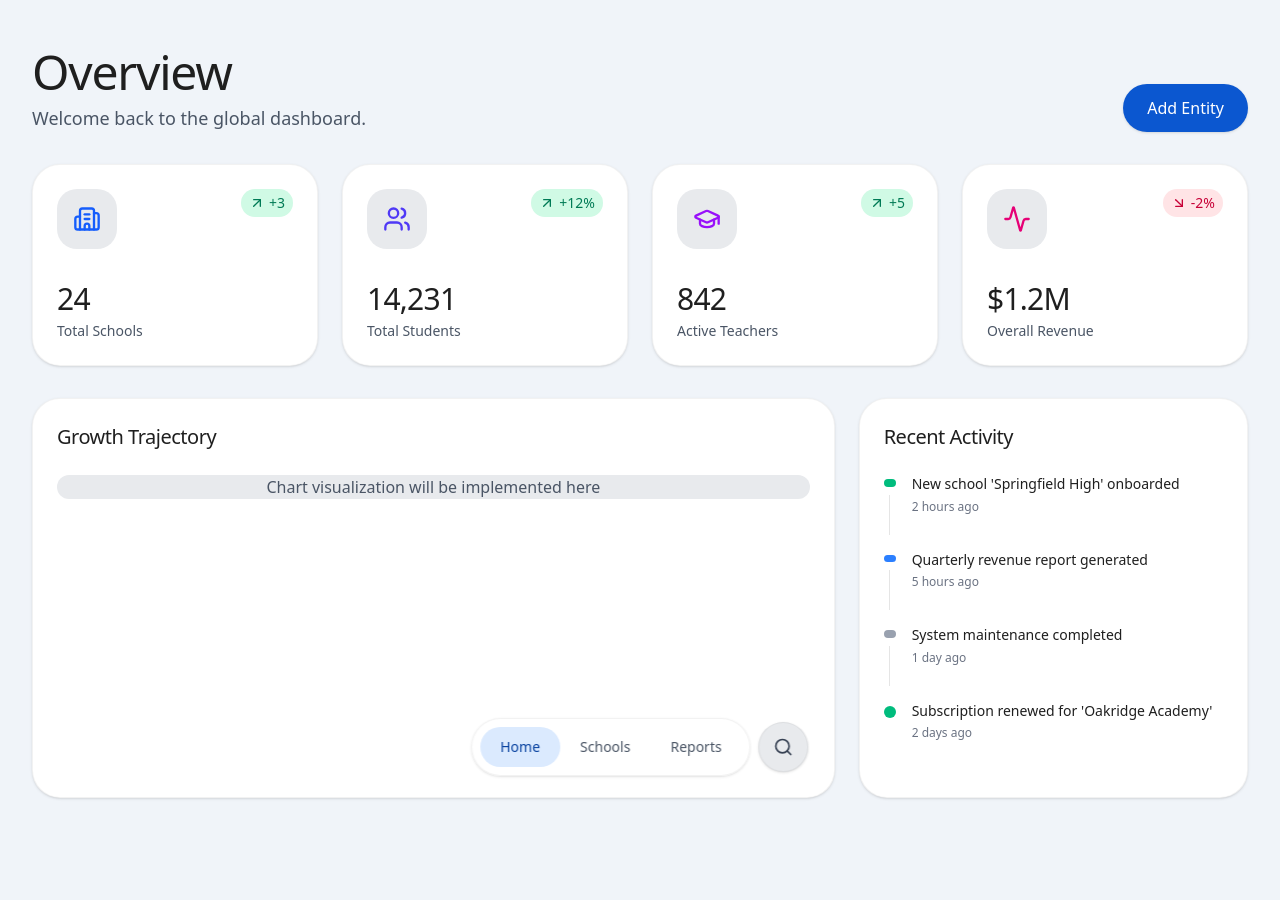
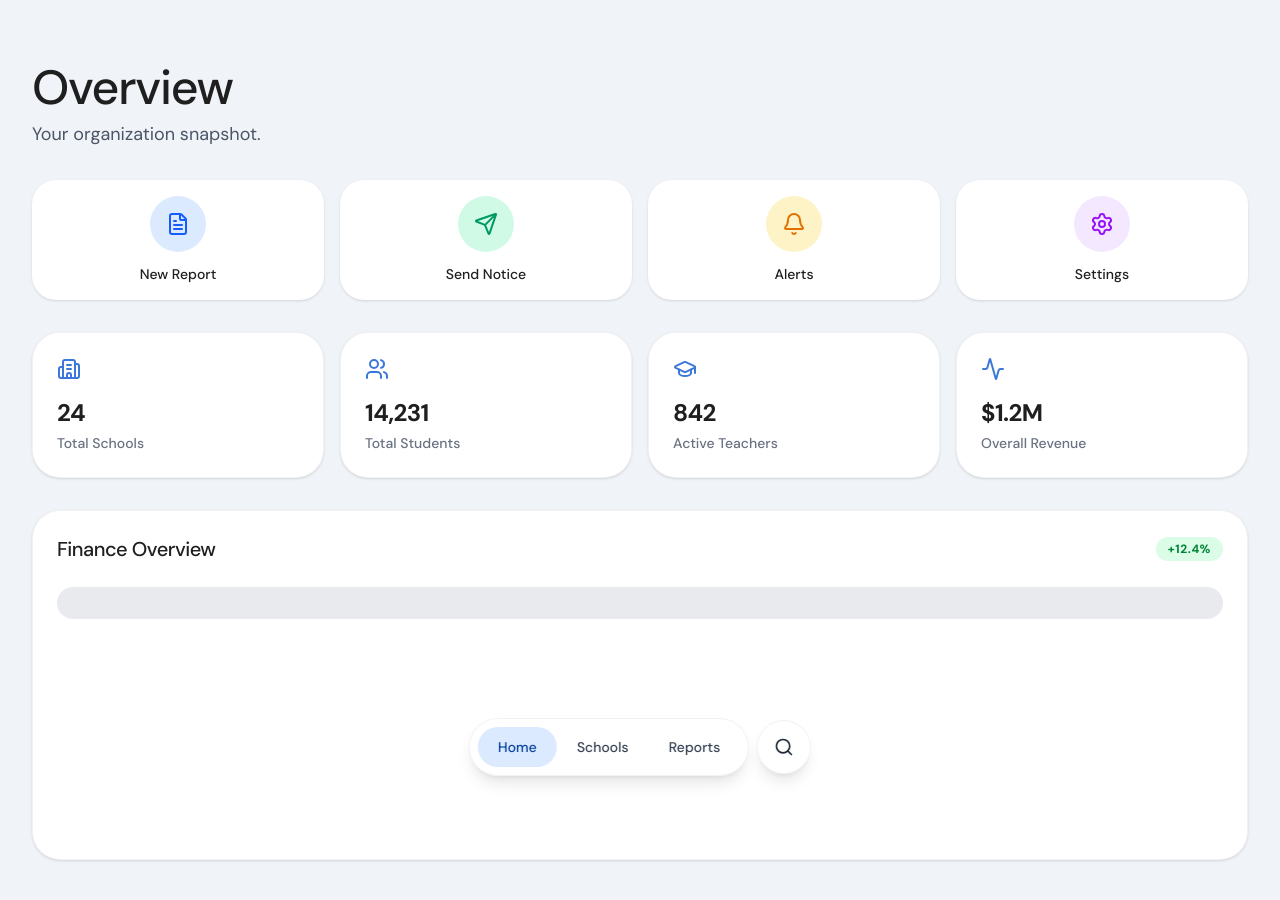
Before and after one commit to ubadha-kaif-work/campusDesk, a Next.js app: page /parent-company in a window 1280 px wide. Shown: the top 900 px of the page. Built offline with nearby package versions, Linux system fonts and the light colour scheme.

Commit message:
feat: complete Google Sans typography, dashboard quick actions, and search routing

```diff
--- a/src/app/layout.tsx
+++ b/src/app/layout.tsx
@@ -1,15 +1,16 @@
 import type { Metadata } from "next";
-import { Outfit } from "next/font/google";
+import { DM_Sans } from "next/font/google";
 import "./globals.css";
 
-const outfit = Outfit({
-  variable: "--font-outfit",
+const DMSans = DM_Sans({
+  variable: "--font-sans",
   subsets: ["latin"],
+  weight: ["400", "500", "700"],
 });
 
 export const metadata: Metadata = {
   title: "CampusDesk - Modern School ERP",
-  description: "A premium, glassmorphic School ERP system built with Next.js",
+  description: "A premium, Material You structured School ERP system built with Next.js",
 };
 
 export default function RootLayout({
@@ -19,7 +20,7 @@ export default function RootLayout({
 }>) {
   return (
     <html lang="en">
-      <body className={`${outfit.variable} font-sans antialiased text-white`}>
+      <body className={`${DMSans.variable} font-sans antialiased text-foreground`}>
         {children}
       </body>
     </html>
--- a/src/app/parent-company/page.tsx
+++ b/src/app/parent-company/page.tsx
@@ -1,114 +1,109 @@
 "use client";
 
 import { Card } from "@/components/ui/Card";
-import { Building2, Users, GraduationCap, ArrowUpRight, ArrowDownRight, Activity } from "lucide-react";
+import { Building2, Users, GraduationCap, Activity, FileText, Send, Bell, Settings } from "lucide-react";
 import { motion } from "framer-motion";
 
 export default function ParentCompanyDashboard() {
-    const stats = [
-        { name: "Total Schools", value: "24", icon: Building2, change: "+3", trend: "up", color: "text-blue-600 dark:text-blue-400" },
-        { name: "Total Students", value: "14,231", icon: Users, change: "+12%", trend: "up", color: "text-indigo-600 dark:text-indigo-400" },
-        { name: "Active Teachers", value: "842", icon: GraduationCap, change: "+5", trend: "up", color: "text-purple-600 dark:text-purple-400" },
-        { name: "Overall Revenue", value: "$1.2M", icon: Activity, change: "-2%", trend: "down", color: "text-pink-600 dark:text-pink-400" },
+    const quickActions = [
+        { name: "New Report", icon: FileText, color: "text-blue-600 dark:text-blue-400", bg: "bg-blue-100 dark:bg-blue-900/30" },
+        { name: "Send Notice", icon: Send, color: "text-emerald-600 dark:text-emerald-400", bg: "bg-emerald-100 dark:bg-emerald-900/30" },
+        { name: "Alerts", icon: Bell, color: "text-amber-600 dark:text-amber-400", bg: "bg-amber-100 dark:bg-amber-900/30" },
+        { name: "Settings", icon: Settings, color: "text-purple-600 dark:text-purple-400", bg: "bg-purple-100 dark:bg-purple-900/30" },
     ];
 
-    const recentActivity = [
-        { title: "New school 'Springfield High' onboarded", time: "2 hours ago", type: "success" },
-        { title: "Quarterly revenue report generated", time: "5 hours ago", type: "info" },
-        { title: "System maintenance completed", time: "1 day ago", type: "default" },
-        { title: "Subscription renewed for 'Oakridge Academy'", time: "2 days ago", type: "success" },
+    const stats = [
+        { name: "Total Schools", value: "24", icon: Building2 },
+        { name: "Total Students", value: "14,231", icon: Users },
+        { name: "Active Teachers", value: "842", icon: GraduationCap },
+        { name: "Overall Revenue", value: "$1.2M", icon: Activity },
     ];
 
     return (
-        <div className="space-y-8 pb-12">
+        <div className="space-y-8 pb-32">
             {/* Header */}
             <motion.div
                 initial={{ opacity: 0, y: -10 }}
                 animate={{ opacity: 1, y: 0 }}
-                className="flex flex-col md:flex-row justify-between md:items-end gap-4"
+                className="flex flex-col gap-2 pt-4"
             >
-                <div>
-                    <h1 className="text-4xl sm:text-5xl font-normal tracking-tight text-foreground">
+                <h1 className="text-4xl sm:text-5xl font-medium tracking-tight text-foreground">
                     Overview
                 </h1>
-                    <p className="text-gray-600 dark:text-gray-400 mt-2 text-lg">Welcome back to the global dashboard.</p>
-                </div>
-                <div className="flex items-center gap-3">
-                    {/* Quick Action Buttons */}
-                    <button className="px-6 py-3 rounded-full bg-primary-600 hover:bg-primary-700 text-white font-medium transition-colors shadow-sm active:scale-95">
-                        Add Entity
-                    </button>
-                </div>
+                <p className="text-gray-600 dark:text-gray-400 text-lg">Your organization snapshot.</p>
             </motion.div>
 
-            {/* Stats Grid */}
-            <div className="grid grid-cols-1 sm:grid-cols-2 lg:grid-cols-4 gap-6">
+            {/* Quick Actions Grid (2x2 on Mobile, 4x1 on Desktop) */}
+            <motion.div
+                initial={{ opacity: 0, y: 10 }}
+                animate={{ opacity: 1, y: 0 }}
+                transition={{ delay: 0.1 }}
+                className="grid grid-cols-2 md:grid-cols-4 gap-4"
+            >
+                {quickActions.map((action, i) => {
+                    const Icon = action.icon;
+                    return (
+                        <div key={i} className="flex flex-col items-center justify-center p-4 bg-surface rounded-[24px] cursor-pointer hover:bg-surface-container transition-colors shadow-sm">
+                            <div className={`p-4 rounded-full mb-3 ${action.bg} ${action.color}`}>
+                                <Icon className="w-6 h-6" />
+                            </div>
+                            <span className="font-medium text-sm text-foreground">{action.name}</span>
+                        </div>
+                    );
+                })}
+            </motion.div>
+
+            {/* Stats Overview */}
+            <div className="grid grid-cols-2 lg:grid-cols-4 gap-4">
                 {stats.map((stat, i) => {
                     const Icon = stat.icon;
                     return (
                         <motion.div
                             key={stat.name}
-                            initial={{ opacity: 0, scale: 0.95 }}
-                            animate={{ opacity: 1, scale: 1 }}
-                            transition={{ delay: i * 0.1 }}
+                            initial={{ opacity: 0, y: 10 }}
+                            animate={{ opacity: 1, y: 0 }}
+                            transition={{ delay: 0.2 + (i * 0.05) }}
                         >
-                            <Card className="h-full flex flex-col justify-between p-6 hover:bg-surface-container transition-colors duration-300 group cursor-pointer shadow-sm">
-                                <div className="flex justify-between items-start">
-                                    <div className={`p-4 rounded-[20px] bg-surface-container dark:bg-black/20 ${stat.color} group-hover:scale-110 transition-transform duration-300`}>
-                                        <Icon className="w-7 h-7" />
-                                    </div>
-                                    <div className={`flex items-center gap-1 text-sm font-medium px-2 py-1 rounded-full ${stat.trend === "up" ? "text-emerald-700 bg-emerald-100 dark:text-emerald-300 dark:bg-emerald-900/30" : "text-rose-700 bg-rose-100 dark:text-rose-300 dark:bg-rose-900/30"
-                                        }`}>
-                                        {stat.trend === "up" ? <ArrowUpRight className="w-4 h-4" /> : <ArrowDownRight className="w-4 h-4" />}
-                                        {stat.change}
-                                    </div>
-                                </div>
-                                <div className="mt-8">
-                                    <h3 className="text-3xl font-medium tracking-tight text-foreground mb-1">{stat.value}</h3>
-                                    <p className="text-sm text-gray-600 dark:text-gray-400 font-medium">{stat.name}</p>
-                                </div>
+                            <Card className="flex flex-col p-5 shadow-sm">
+                                <Icon className="w-6 h-6 text-primary-600 opacity-80 mb-4" />
+                                <h3 className="text-2xl font-semibold tracking-tight text-foreground mb-1">{stat.value}</h3>
+                                <p className="text-sm text-gray-500 font-medium">{stat.name}</p>
                             </Card>
                         </motion.div>
                     );
                 })}
             </div>
 
-            {/* Main Content Area */}
-            <div className="grid grid-cols-1 lg:grid-cols-3 gap-6">
-                {/* Charts/Main Data */}
-                <div className="lg:col-span-2">
-                    <Card className="h-[400px] flex flex-col p-6 shadow-sm">
-                        <h3 className="text-xl font-medium mb-6 tracking-tight">Growth Trajectory</h3>
-                        <div className="flex-1 rounded-[24px] bg-surface-container flex items-center justify-center">
-                            <p className="text-gray-600 dark:text-gray-400 font-medium">Chart visualization will be implemented here</p>
-                        </div>
-                    </Card>
+            {/* Finance Chart Section */}
+            <motion.div
+                initial={{ opacity: 0, y: 10 }}
+                animate={{ opacity: 1, y: 0 }}
+                transition={{ delay: 0.4 }}
+            >
+                <Card className="flex flex-col p-6 shadow-sm min-h-[350px]">
+                    <div className="flex justify-between items-center mb-6">
+                        <h3 className="text-xl font-medium tracking-tight">Finance Overview</h3>
+                        <span className="px-3 py-1 bg-green-100 text-green-700 dark:bg-green-900/30 dark:text-green-300 rounded-full text-xs font-bold uppercase tracking-wider">
+                            +12.4%
+                        </span>
                     </div>
 
-                {/* Recent Activity */}
-                <div className="lg:col-span-1">
-                    <Card className="h-[400px] flex flex-col p-6 shadow-sm">
-                        <h3 className="text-xl font-medium mb-6 tracking-tight">Recent Activity</h3>
-                        <div className="flex-1 overflow-y-auto pr-2 space-y-4">
-                            {recentActivity.map((activity, i) => (
-                                <div key={i} className="flex gap-4 group">
-                                    <div className="flex flex-col items-center">
-                                        <div className={`w-3 h-3 rounded-full mt-1 ${activity.type === "success" ? "bg-emerald-500" :
-                                            activity.type === "info" ? "bg-blue-500" :
-                                                "bg-gray-400"
-                                            }`} />
-                                        {i !== recentActivity.length - 1 && <div className="w-px h-full bg-black/10 dark:bg-white/10 mt-2" />}
-                                    </div>
-                                    <div className="pb-5">
-                                        <p className="text-sm font-medium text-foreground leading-tight">{activity.title}</p>
-                                        <p className="text-xs text-gray-500 mt-1.5 font-medium">{activity.time}</p>
-                                    </div>
+                    {/* Mock Finance Chart Visualization */}
+                    <div className="flex-1 w-full bg-surface-container rounded-[24px] flex items-end p-4 gap-2 h-full overflow-hidden relative">
+                        {/* Fake bars for the chart */}
+                        {[30, 45, 25, 60, 40, 75, 55, 90, 65, 80, 50, 85].map((height, i) => (
+                            <div key={i} className="flex-1 flex flex-col justify-end group cursor-pointer h-full">
+                                <motion.div
+                                    initial={{ height: 0 }}
+                                    animate={{ height: `${height}%` }}
+                                    transition={{ duration: 1, delay: 0.5 + (i * 0.05), type: "spring" }}
+                                    className="w-full bg-primary-100 dark:bg-primary-900/30 rounded-t-lg group-hover:bg-primary-500 transition-colors"
+                                />
                             </div>
                         ))}
                     </div>
                 </Card>
-                </div>
-            </div>
+            </motion.div>
         </div>
     );
 }
--- /dev/null
+++ b/src/app/parent-company/search/page.tsx
@@ -0,0 +1,67 @@
+"use client";
+
+import { Input } from "@/components/ui/Input";
+import { Search as SearchIcon, ArrowLeft } from "lucide-react";
+import Link from "next/link";
+import { motion } from "framer-motion";
+import { useSearchParams } from "next/navigation";
+import { useEffect, useRef } from "react";
+
+export default function SearchPage() {
+    const searchParams = useSearchParams();
+    const shouldFocus = searchParams.get('focus') === 'true';
+    const inputRef = useRef<HTMLInputElement>(null);
+
+    useEffect(() => {
+        if (shouldFocus && inputRef.current) {
+            // Slight delay ensures the motion div renders first
+            setTimeout(() => inputRef.current?.focus(), 100);
+        }
+    }, [shouldFocus]);
+
+    return (
+        <motion.div
+            initial={{ opacity: 0, scale: 0.98 }}
+            animate={{ opacity: 1, scale: 1 }}
+            transition={{ duration: 0.2 }}
+            className="flex flex-col h-[calc(100vh-120px)] pt-4"
+        >
+            <div className="flex items-center gap-4 mb-8 bg-surface p-2 rounded-full shadow-sm border border-black/5 dark:border-white/5">
+                <Link href="/parent-company" className="p-3 rounded-full hover:bg-surface-container transition-colors shrink-0">
+                    <ArrowLeft className="w-5 h-5 text-foreground" />
+                </Link>
+                <div className="flex-1 pr-2">
+                    <input
+                        ref={inputRef}
+                        placeholder="Search for schools, teachers, or reports..."
+                        className="w-full bg-transparent text-lg text-foreground placeholder-gray-500 focus:outline-none py-2"
+                        autoFocus={!shouldFocus} // If focus=false, it still auto-focuses as a default search page behavior, or we respect the param entirely.
+                    />
+                </div>
+                <div className="pr-4">
+                    <SearchIcon className="w-5 h-5 text-primary-600" />
+                </div>
+            </div>
+
+            <div className="flex-1 overflow-y-auto px-2">
+                <h3 className="text-gray-500 font-medium mb-4 ml-2 text-sm uppercase tracking-wider">Recent Searches</h3>
+                <div className="space-y-2">
+                    {["Springfield High School", "Q3 Revenue Report", "Active Teachers count", "Student attendance stats"].map((item, i) => (
+                        <motion.div
+                            initial={{ opacity: 0, x: -10 }}
+                            animate={{ opacity: 1, x: 0 }}
+                            transition={{ delay: i * 0.05 }}
+                            key={item}
+                            className="flex items-center gap-4 p-4 rounded-3xl hover:bg-surface-container transition-colors cursor-pointer group"
+                        >
+                            <div className="p-3 bg-surface-container group-hover:bg-white dark:group-hover:bg-black/30 rounded-full transition-colors">
+                                <SearchIcon className="w-5 h-5 text-gray-400 group-hover:text-primary-600" />
+                            </div>
+                            <span className="font-medium text-foreground text-lg">{item}</span>
+                        </motion.div>
+                    ))}
+                </div>
+            </div>
+        </motion.div>
+    );
+}
--- a/src/components/layout/BottomNavbar.tsx
+++ b/src/components/layout/BottomNavbar.tsx
@@ -1,12 +1,13 @@
 "use client";
 
 import Link from "next/link";
-import { usePathname } from "next/navigation";
-import { Home, School, PieChart, Settings, Search } from "lucide-react";
+import { usePathname, useRouter } from "next/navigation";
+import { Home, School, PieChart, Search } from "lucide-react";
 import { motion } from "framer-motion";
 
 export function BottomNavbar() {
     const pathname = usePathname();
+    const router = useRouter();
 
     const navItems = [
         { name: "Home", href: "/parent-company" },
@@ -14,9 +15,20 @@ export function BottomNavbar() {
         { name: "Reports", href: "/parent-company/reports" },
     ];
 
+    const handleSearchClick = () => {
+        router.push("/parent-company/search");
+    };
+
+    const handleSearchDoubleClick = () => {
+        // Pass a query parameter to instruct the page to auto-focus.
+        // (The page component will read this or we just rely on standard autoFocus).
+        router.push("/parent-company/search?focus=true");
+    };
+
     return (
         <div className="fixed bottom-6 left-1/2 -translate-x-1/2 z-50 flex items-center gap-2">
-            <div className="bg-surface/90 backdrop-blur-md flex items-center p-2 rounded-full shadow-sm border border-black/5 dark:border-white/5">
+            {/* Pronounced Frosted Glass Navbar */}
+            <div className="bg-surface/40 dark:bg-black/40 backdrop-blur-[24px] flex items-center p-2 rounded-full shadow-lg border border-black/5 dark:border-white/10">
                 {navItems.map((item) => {
                     const isActive = item.href === "/parent-company"
                         ? pathname === item.href
@@ -31,12 +43,12 @@ export function BottomNavbar() {
                         >
                             {isActive && (
                                 <motion.div
-                                    layoutId="bottom-nav-active-pill"
+                                    layoutId="bottom-nav-active-md3"
                                     className="absolute inset-0 bg-primary-100 dark:bg-primary-600/30 rounded-full"
                                     transition={{ type: "spring", stiffness: 300, damping: 30 }}
                                 />
                             )}
-                            <span className={`relative z-10 transition-colors duration-200 ${isActive ? "text-primary-700 dark:text-primary-100" : "text-gray-600 dark:text-gray-400 hover:text-gray-900 dark:hover:text-gray-200"
+                            <span className={`relative z-10 transition-colors duration-200 ${isActive ? "text-primary-700 dark:text-primary-100" : "text-gray-700 dark:text-gray-300 hover:text-black dark:hover:text-white"
                                 }`}>
                                 {item.name}
                             </span>
@@ -45,8 +57,13 @@ export function BottomNavbar() {
                 })}
             </div>
 
-            {/* Detached FAB like in the reference image */}
-            <div className="bg-surface-container hover:bg-surface/80 p-3.5 rounded-full shadow-sm border border-black/5 dark:border-white/5 cursor-pointer transition-colors text-gray-700 dark:text-gray-300">
+            {/* Search FAB with single/double click handling and strong Frosted Glass */}
+            <div
+                onClick={handleSearchClick}
+                onDoubleClick={handleSearchDoubleClick}
+                className="bg-surface/40 dark:bg-black/40 backdrop-blur-[24px] hover:bg-surface/70 p-4 rounded-full shadow-lg border border-black/5 dark:border-white/10 cursor-pointer transition-colors text-gray-800 dark:text-gray-200"
+                title="Single click to open, double click to auto-focus"
+            >
                 <Search className="w-5 h-5" />
             </div>
         </div>
```
Lines whose indentation alone changed are shown as unchanged.
